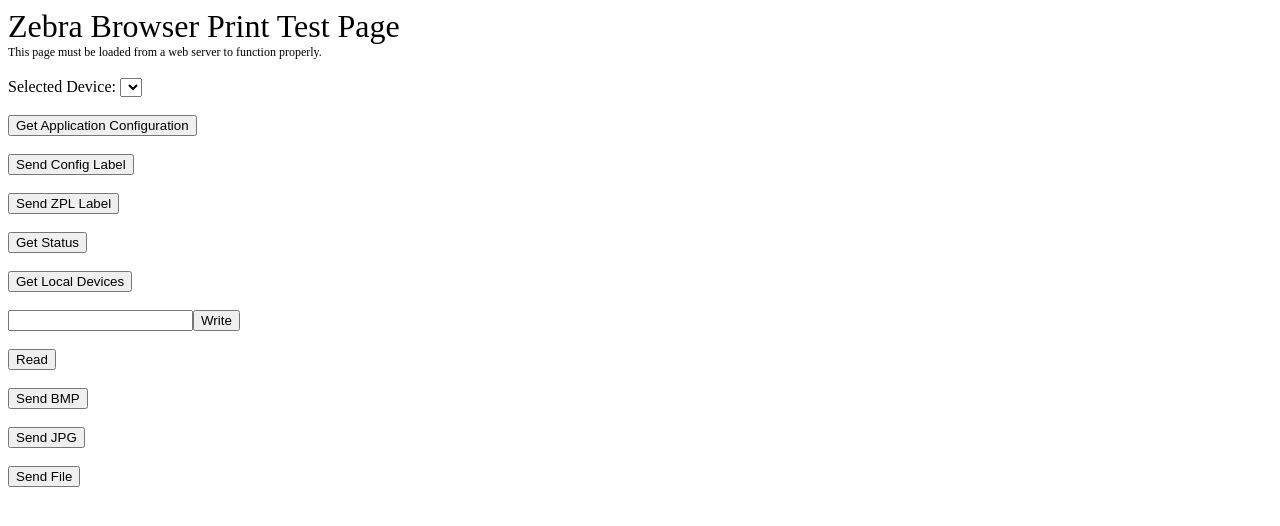
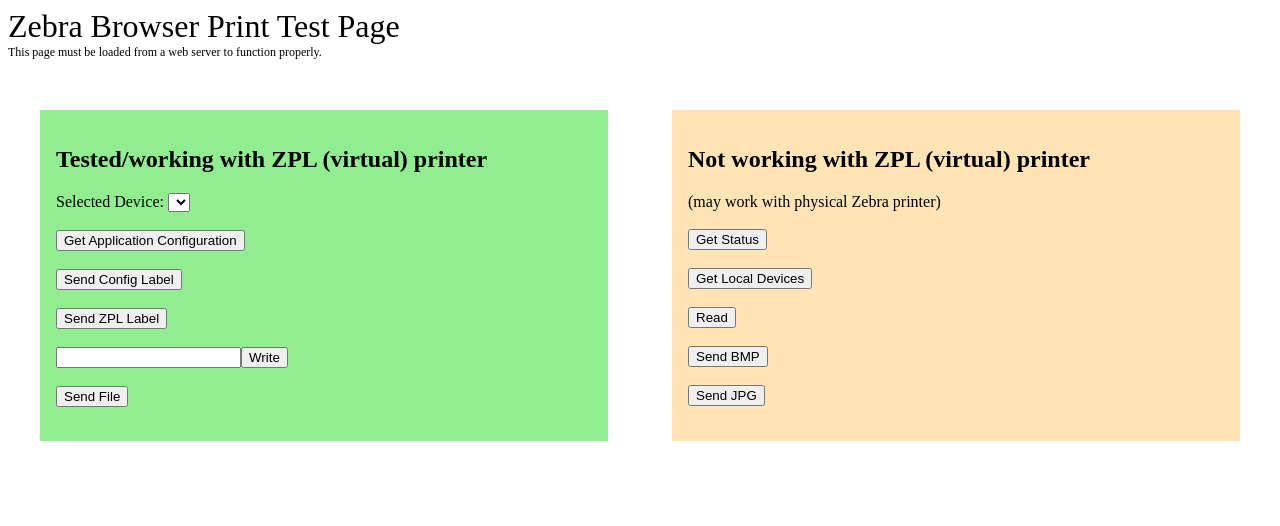
Before and after one commit to JonathanWillitts/django-zebra, a Django app: template zebra/templates/sample/index.html in a window 1280 px wide. Shown: the top 526 px of the page. Run offline with Django 3.2, Linux system fonts and the light colour scheme; the template is opened without the code that fills it, so the values that code supplies are empty.

Commit message:
Configure Zebra sample app to (mostly) work in Django context (with virtual Zpl Printer)
Configure index TOC for sample and EDC test apps

Configure static path to BrowserPrint JS lib, and split buttons between working/not working

Fix send (static) file not working

Define (static) image paths (still not working with Zpl virtual printer)

Move static files to static dir

```diff
--- a/zebra/templates/sample/index.html
+++ b/zebra/templates/sample/index.html
@@ -1,7 +1,8 @@
+{% load static %}
 <html>
 <meta http-equiv="X-UA-Compatible" content="IE=edge"/>
 <head>
-<script type="text/javascript" src="../BrowserPrint-3.0.216.min.js"></script>
+<script type="text/javascript" src="{% static 'zebra/js/BrowserPrint-3.0.216.min.js' %}"></script>
 <script type="text/javascript">
 var selected_device;
 var devices = [];
@@ -79,14 +80,10 @@ function getDeviceCallback(deviceList)
 
 function sendImage(imageUrl)
 {
-	url = window.location.href.substring(0, window.location.href.lastIndexOf("/"));
-	url = url + "/" + imageUrl;
-	selected_device.convertAndSendFile(url, undefined, errorCallback)
+	selected_device.convertAndSendFile(imageUrl, undefined, errorCallback)
 }
 function sendFile(fileUrl){
-    url = window.location.href.substring(0, window.location.href.lastIndexOf("/"));
-    url = url + "/" + fileUrl;
-    selected_device.sendFile(url, undefined, errorCallback)
+    selected_device.sendFile(fileUrl, undefined, errorCallback)
 }
 function onDeviceSelected(selected)
 {
@@ -100,21 +97,47 @@ function onDeviceSelected(selected)
 }
 window.onload = setup;
 </script>
+<style>
+    .row {
+        display: flex;
+    }
+
+    .left-col, .right-col {
+        flex: 50%;
+        margin: 2em;
+        padding: 1em;
+    }
+    .left-col {
+        background: lightgreen;
+    }
+    .right-col {
+        background: moccasin;
+    }
+</style>
 </head>
 <body>
 
 <span style="padding-right:50px; font-size:200%">Zebra Browser Print Test Page</span><br/>
 <span style="font-size:75%">This page must be loaded from a web server to function properly.</span><br><br>
+<div class="row">
+    <div class="left-col">
+        <h2>Tested/working with ZPL (virtual) printer</h2>
         Selected Device: <select id="selected_device" onchange=onDeviceSelected(this);></select> <!--  <input type="button" value="Change" onclick="changeDevice();">--> <br/><br/>
         <input type="button" value="Get Application Configuration" onclick="getConfig()"><br/><br/>
         <input type="button" value="Send Config Label" onclick="writeToSelectedPrinter('~wc')"><br/><br/>
         <input type="button" value="Send ZPL Label" onclick="writeToSelectedPrinter('^XA^FO200,200^A0N36,36^FDTest Label^FS^XZ')"><br/><br/>
+        <input type="text" name="write_text" id="write_text"><input type="button" value="Write" onclick="writeToSelectedPrinter(document.getElementById('write_text').value)"><br/><br/>
+        <input type="button" value="Send File" onclick="sendFile('{% static "zebra/wc.zpl" %}');"><br/><br/>
+    </div>
+    <div class="right-col">
+        <h2>Not working with ZPL (virtual) printer</h2>
+        (may work with physical Zebra printer)<br/><br/>
         <input type="button" value="Get Status" onclick="writeToSelectedPrinter('~hs'); readFromSelectedPrinter()"><br/><br/>
         <input type="button" value="Get Local Devices" onclick="BrowserPrint.getLocalDevices(getDeviceCallback, errorCallback);"><br/><br/>
-<input type="text" name="write_text" id="write_text"><input type="button" value="Write" onclick="writeToSelectedPrinter(document.getElementById('write_text').value)"><br/><br/>
         <input type="button" value="Read" onclick="readFromSelectedPrinter()"><br/><br/>
-<input type="button" value="Send BMP" onclick="sendImage('Zebra_logobox.bmp');"><br/><br/>
-<input type="button" value="Send JPG" onclick="sendImage('ZebraGray.jpg');"><br/><br/>
-<input type="button" value="Send File" onclick="sendFile('wc.zpl');"><br/><br/>
+        <input type="button" value="Send BMP" onclick="sendImage('{% static "zebra/Zebra_logobox.bmp" %}');"><br/><br/>
+        <input type="button" value="Send JPG" onclick="sendImage('{% static "zebra/ZebraGray.jpg" %}');"><br/><br/>
+    </div>
+</div>
 </body>
 </html>
--- a/zebra/urls.py
+++ b/zebra/urls.py
@@ -3,5 +3,7 @@ from django.urls import path
 from . import views
 
 urlpatterns = [
-    path('', views.index, name='index'),
+    path("", views.index, name="index"),
+    path("edc/", views.edc, name="edc"),
+    path("sample/", views.sample, name="sample"),
 ]
```
Also changed, not shown: zebra/templates/index.html (added, +15 -0 lines), zebra/views.py (+9 -1 lines), zebra/static/zebra/ZebraGray.jpg (renamed from zebra/templates/sample/ZebraGray.jpg), zebra/static/zebra/Zebra_logobox.bmp (renamed from zebra/templates/sample/Zebra_logobox.bmp), 2 other files. Lines whose indentation alone changed are shown as unchanged.
